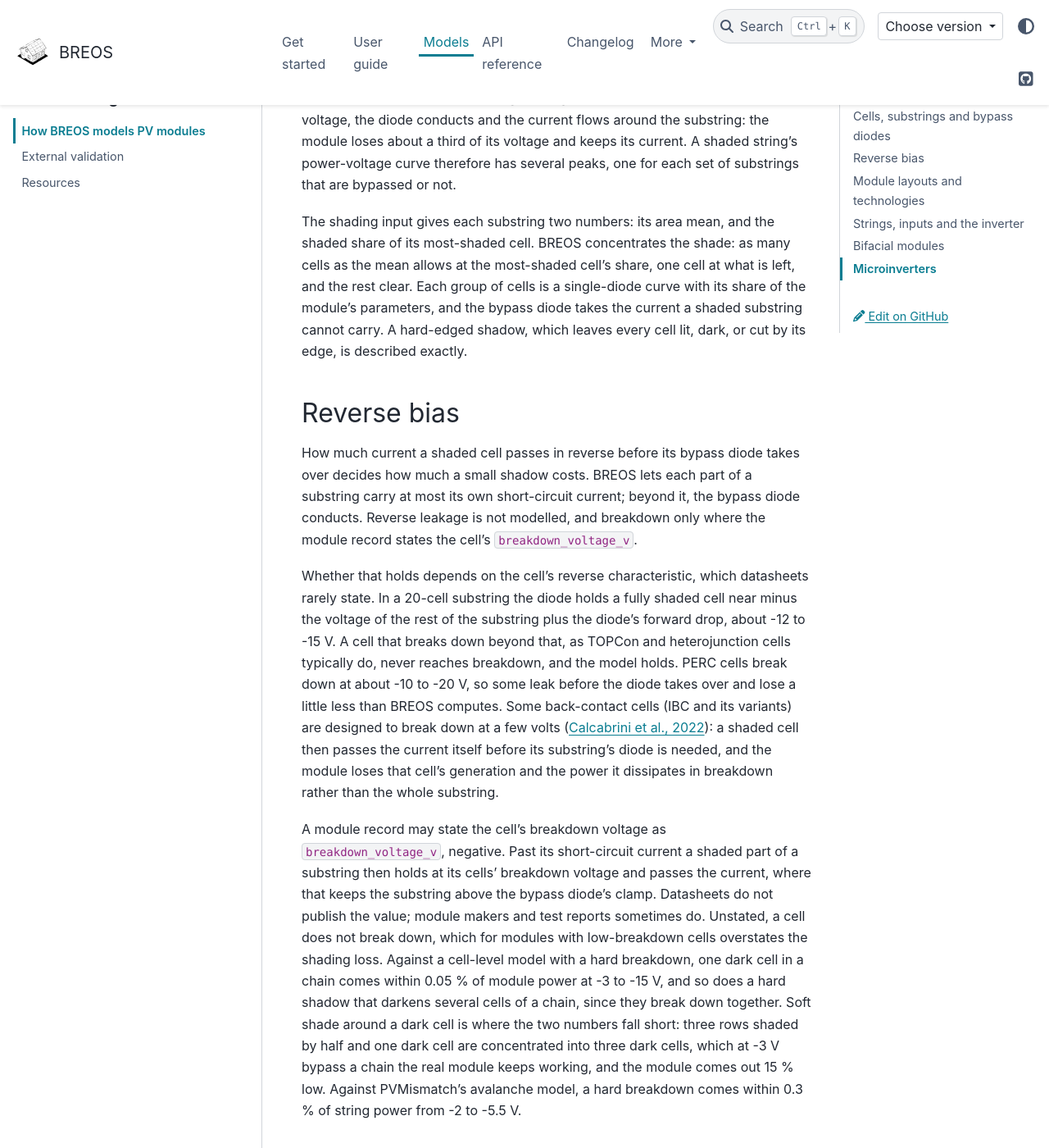
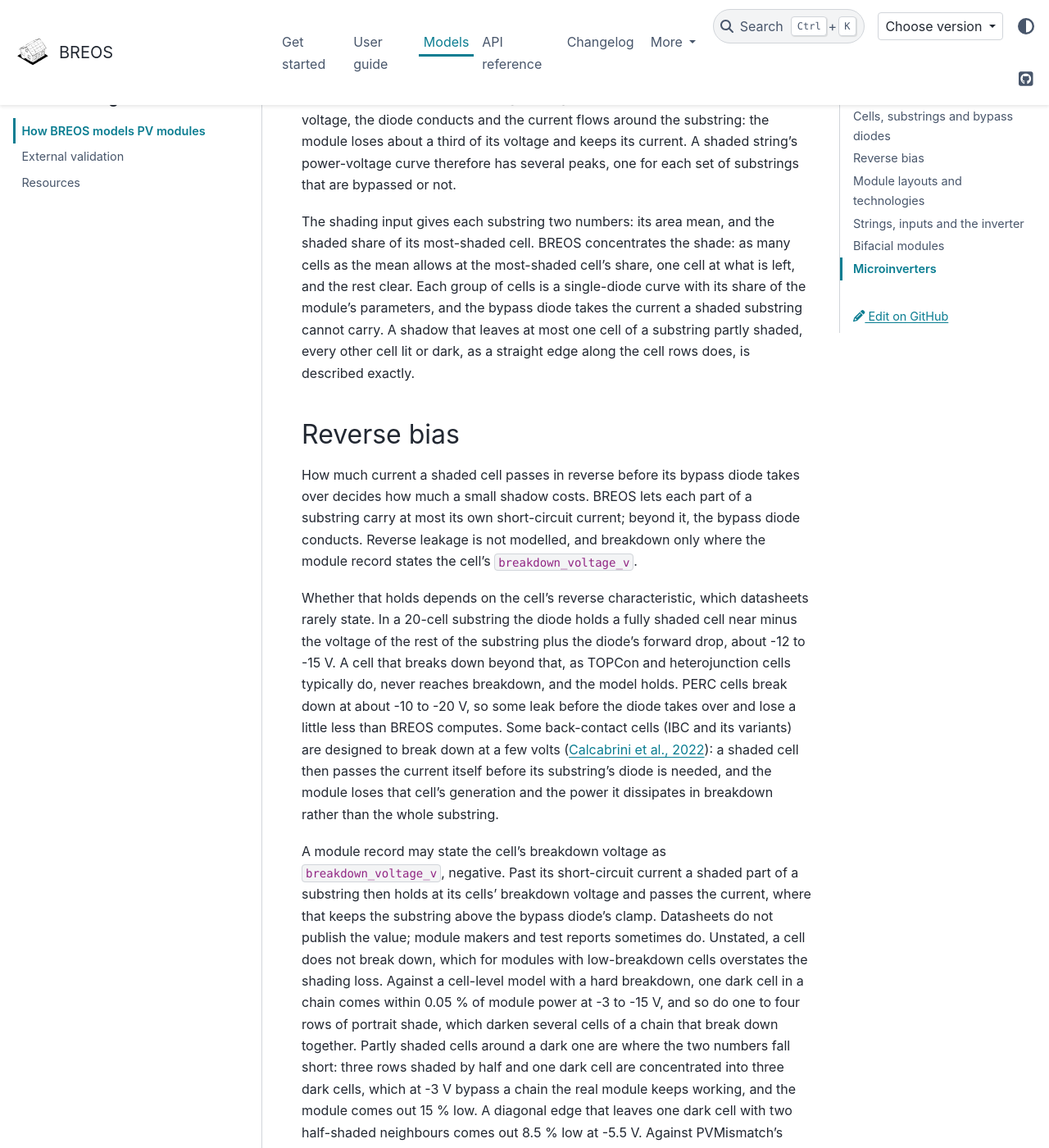
Before and after one commit to Str4vinci/breos, a Sphinx documentation site: the page built from docs/modeling/pv-modules.md, in a window 1280 px wide and 1400 px high, scrolled down 804 px. Shown: the whole window at 82% size. Built offline with Sphinx 7.4.7 and the PyData theme 0.15.4, drawn with Linux system fonts in a browser that asks for light colours; pages that are not in the unit, such as notebooks, are missing from menus; comment, search, counter and statistics services are not loaded; some of the changed text lies outside the part shown.

Commit message:
docs: claim exactness only for shade that leaves one cell per chain partly shaded
A diagonal edge leaves a dark cell with two half-shaded neighbours, which
the concentrated chain makes two dark cells: 8.5 % low at -5.5 V. The docs
said every hard-edged shadow was exact; the test now records this case.

```diff
--- a/docs/modeling/pv-modules.md
+++ b/docs/modeling/pv-modules.md
@@ -35,8 +35,9 @@ shaded share of its most-shaded cell. BREOS concentrates the shade: as many
 cells as the mean allows at the most-shaded cell's share, one cell at what is
 left, and the rest clear. Each group of cells is a single-diode curve with
 its share of the module's parameters, and the bypass diode takes the current
-a shaded substring cannot carry. A hard-edged shadow, which leaves every cell
-lit, dark, or cut by its edge, is described exactly.
+a shaded substring cannot carry. A shadow that leaves at most one cell of a
+substring partly shaded, every other cell lit or dark, as a straight edge
+along the cell rows does, is described exactly.
 
 ## Reverse bias
 
@@ -67,11 +68,13 @@ Datasheets do not publish the value; module makers and test reports
 sometimes do. Unstated, a cell does not break down, which for modules with
 low-breakdown cells overstates the shading loss. Against a cell-level model
 with a hard breakdown, one dark cell in a chain comes within 0.05 % of module
-power at -3 to -15 V, and so does a hard shadow that darkens several cells
-of a chain, since they break down together. Soft shade around a dark cell is
-where the two numbers fall short: three rows shaded by half and one dark cell
+power at -3 to -15 V, and so do one to four rows of portrait shade, which
+darken several cells of a chain that break down together. Partly shaded
+cells around a dark one are where the two numbers fall short: three rows shaded by half and one dark cell
 are concentrated into three dark cells, which at -3 V bypass a chain the real
-module keeps working, and the module comes out 15 % low. Against PVMismatch's
+module keeps working, and the module comes out 15 % low. A diagonal edge
+that leaves one dark cell with two half-shaded neighbours comes out 8.5 %
+low at -5.5 V. Against PVMismatch's
 avalanche model, a hard breakdown comes within 0.3 % of string power from -2
 to -5.5 V.
 
@@ -85,7 +88,7 @@ can have front-contact or back-contact cells.
 |---|---|---|
 | Full-cell (60 or 72 cells) | One chain, three substrings, three diodes | Represented |
 | Half-cut (120 or 144 half-cells) | Two half-chains in parallel on each diode, top and bottom | Represented, each half with its own shade: see below |
-| Back-contact with low breakdown voltage (some IBC and variants) | Either of the above | With `breakdown_voltage_v`: hard shadows represented, soft shade around a dark cell understated. Without: losses overstated |
+| Back-contact with low breakdown voltage (some IBC and variants) | Either of the above | With `breakdown_voltage_v`: straight-edged shadows represented, partly shaded cells around a dark one understated. Without: losses overstated |
 | Shingled | Cell strips overlapped into parallel strip-strings | Not represented |
 | Thin film (CdTe, CIGS) | Long narrow cells across the module, few or no diodes | Not represented |
 
```
Also changed, not shown: CHANGELOG.md (+1 -1 lines), design/adr/0009-module-electrical-layout.md (+8 -5 lines), docs/how-to/sky-model-and-horizon.md (+2 -1 lines), 3 other files.
